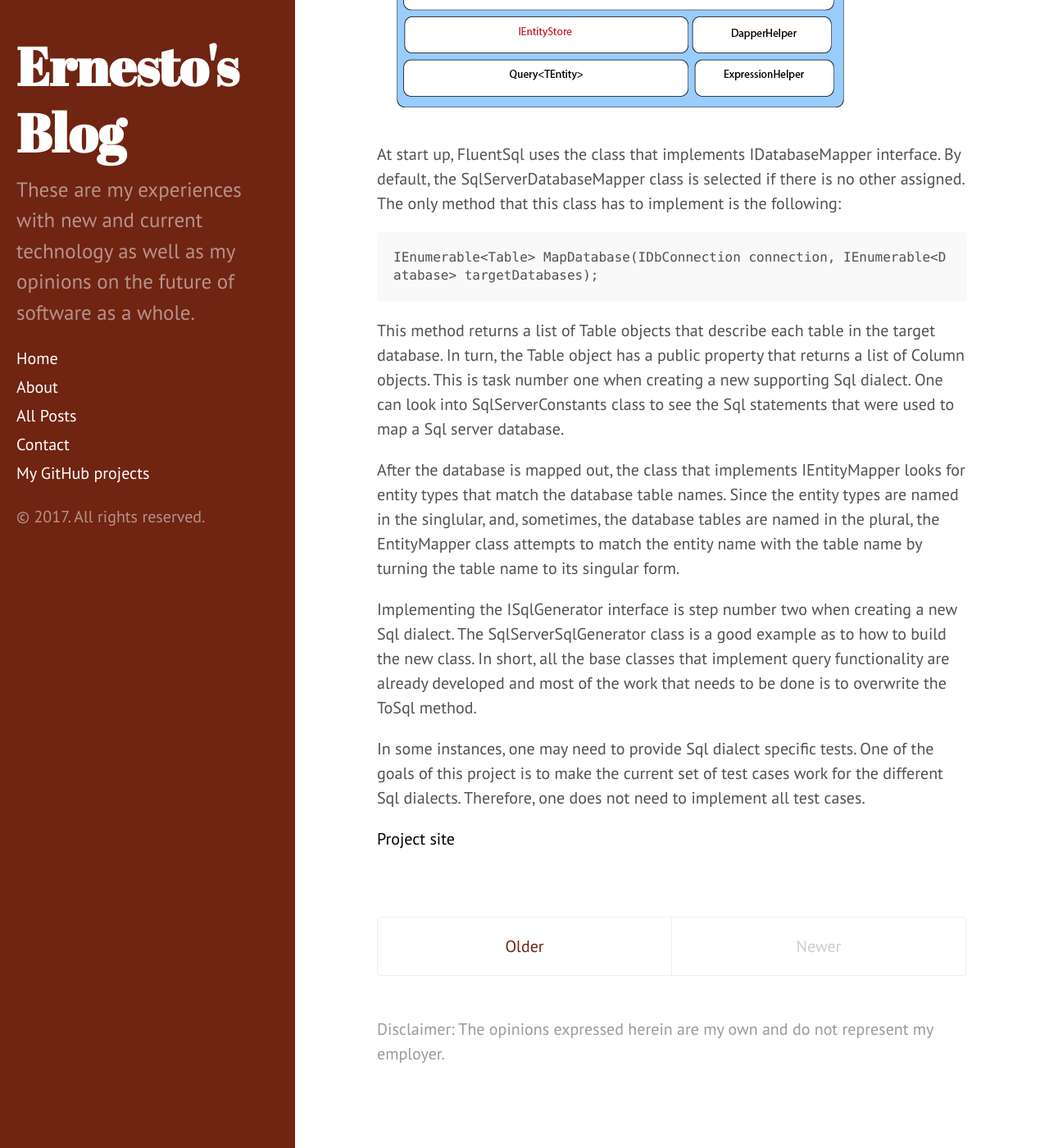
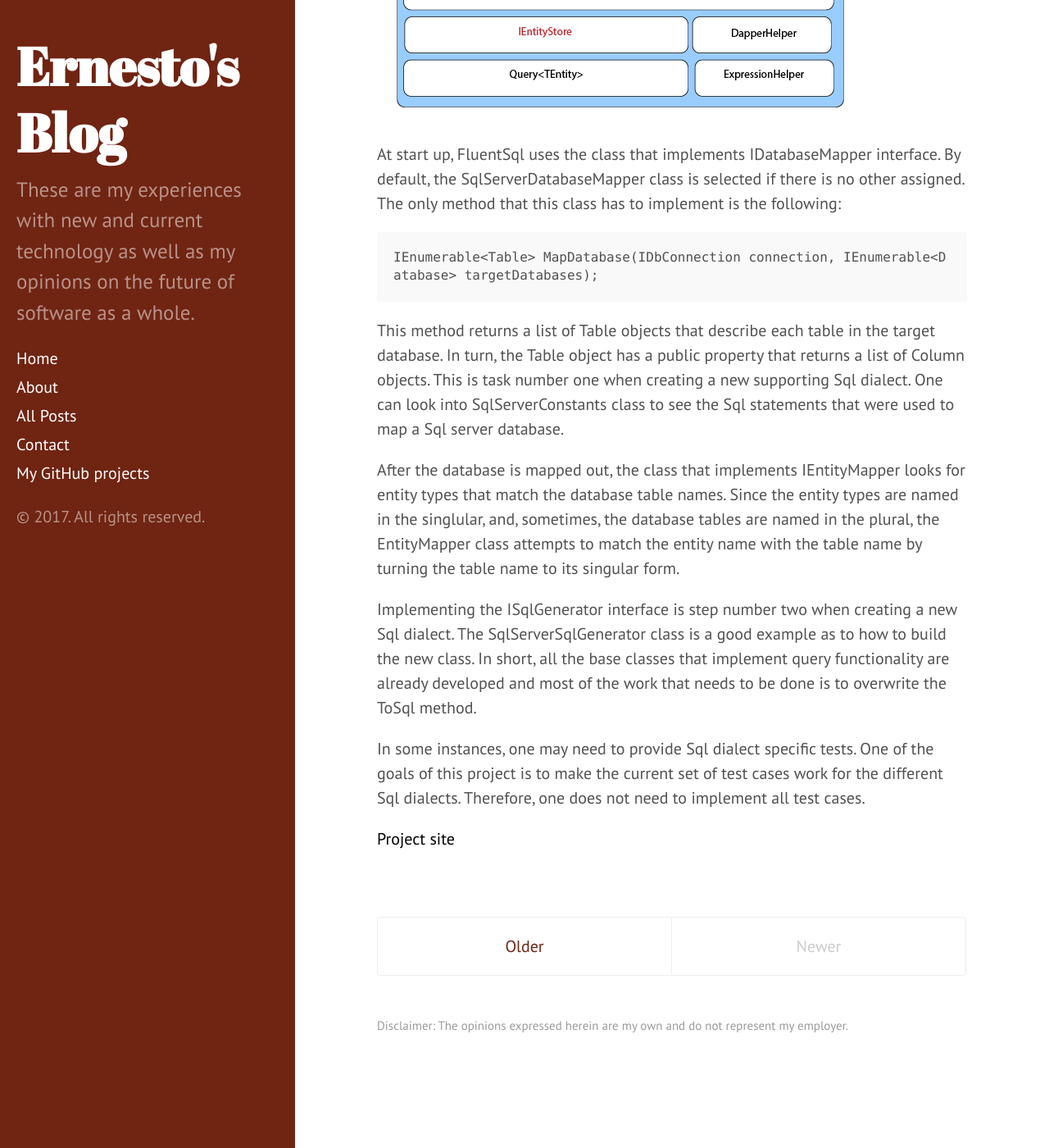
Before and after one commit to ernestoherrera/ErnestoHerrera.github.io, a Jekyll site: the page built from index.html, in a window 1280 px wide and 1400 px high, scrolled down 789 px. Shown: the whole window at 82% size. Built offline with Jekyll 4.4.1, drawn with Linux system fonts in a browser that asks for light colours; the list of posts is cut into pages by our own code.

Commit message:
fixing footer css

```diff
--- a/public/css/blog.css
+++ b/public/css/blog.css
@@ -9,4 +9,5 @@
   margin-top: -.5rem;
   margin-bottom: 1rem;
   color: #9a9a9a;
+  font-size: .75rem;
  }
```
